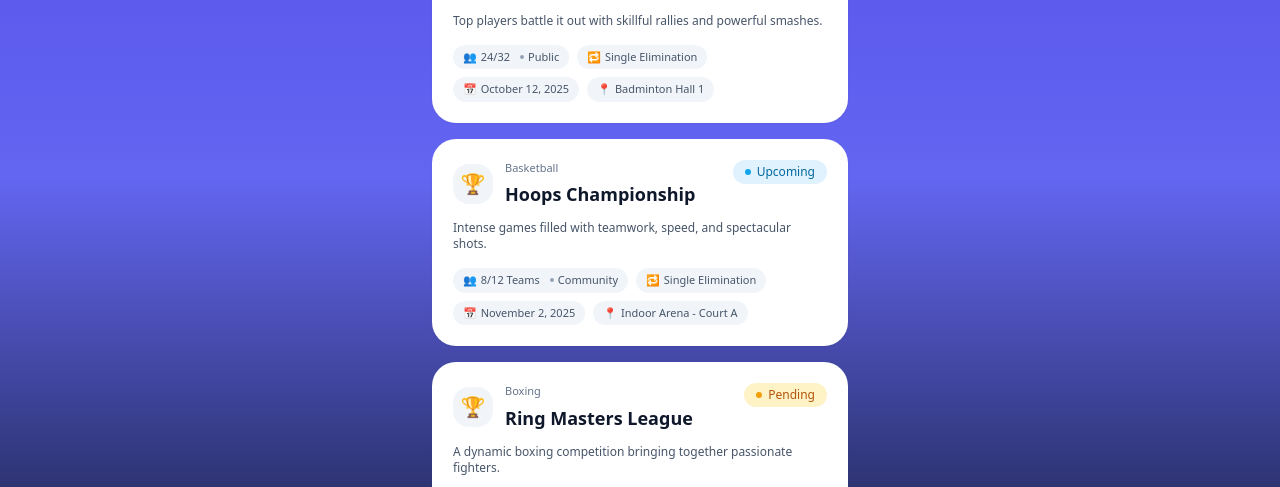
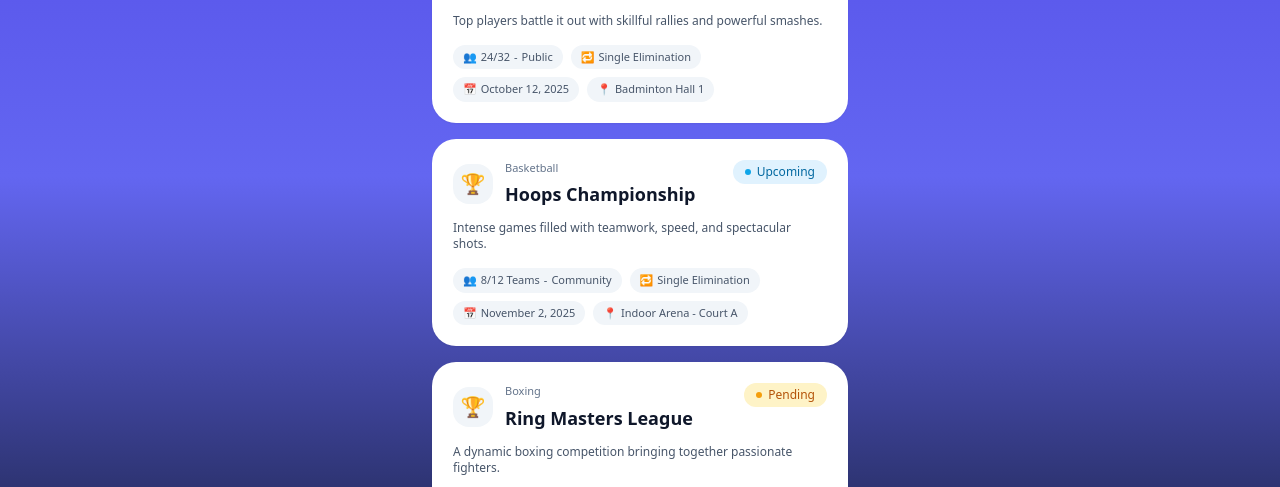
Before and after one commit to Ihssane-12/gestion-des-tournois, a React (Vite) app: page / in a window 1280 px wide. Shown: the part 313-800 px from the top of the page. Built offline with nearby package versions, Linux system fonts and the light colour scheme.

Commit message:
refactor(TournamentCard): simplify participants markup

```diff
--- a/src/components/TournamentCard.jsx
+++ b/src/components/TournamentCard.jsx
@@ -36,12 +36,12 @@ function TournamentCard(props) {
       <p className="text-xs text-slate-600 mb-4 line-clamp-2">{tournament.description}</p>
 
       <div className="flex flex-wrap gap-2 text-[11px] text-slate-600">
-        <div className="inline-flex items-center gap-1 bg-slate-100 px-2.5 py-1 rounded-full">
+        <span className="inline-flex items-center gap-1 bg-slate-100 px-2.5 py-1 rounded-full">
           <span>👥</span>
           <span>{tournament.participantsCount}</span>
-          <span className="ml-1.5 inline-block h-1 w-1 rounded-full bg-slate-400" />
+          <span>-</span>
           <span>{tournament.type}</span>
-        </div>
+        </span>
         <div className="inline-flex items-center gap-1 bg-slate-100 px-2.5 py-1 rounded-full">
           <span>🔁</span>
           <span>{tournament.format}</span>
```
